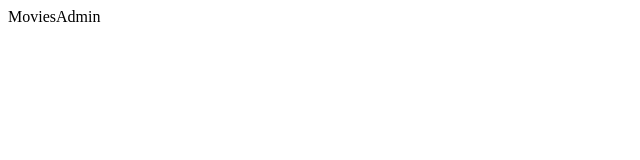
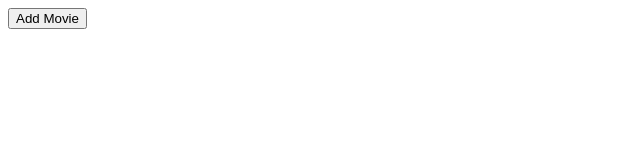
Before and after one commit to tshepi-tech/netflix-clone, a React (Create React App) app: page /movies in a window 1280 px wide. Shown: the top 160 px of the page, without its empty margins (0-640 px from the left). Built offline with nearby package versions, Linux system fonts and the light colour scheme.

Commit message:
create movie form implemented

```diff
--- a/src/Admin/pages/MoviesAdmin.jsx
+++ b/src/Admin/pages/MoviesAdmin.jsx
@@ -1,5 +1,18 @@
-import React from "react";
+//Project files
+import CreateTitle from "Admin/components/CreateTitle";
+import mediaData from "Admin/data/mediaData";
+import titleData from "Admin/data/titleData";
+import { useModal } from "state/ModalContext";
 
 export default function MoviesAdmin() {
-  return <div>MoviesAdmin</div>;
+  const { setModal } = useModal();
+  const createMovies = (
+    <CreateTitle titleData={titleData} mediaData={mediaData} />
+  );
+
+  return (
+    <div>
+      <button onClick={() => setModal(createMovies)}>Add Movie</button>
+    </div>
+  );
 }
```
